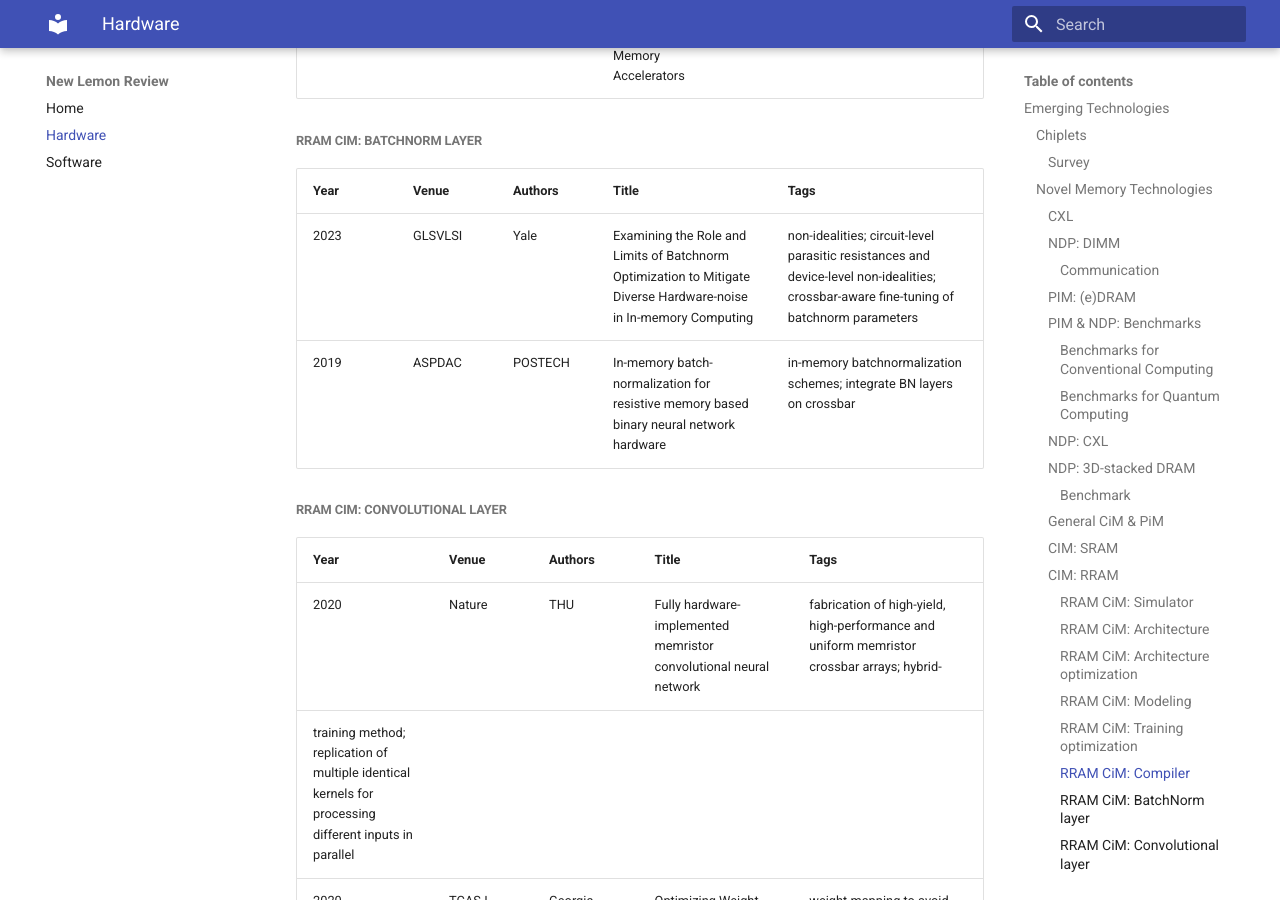
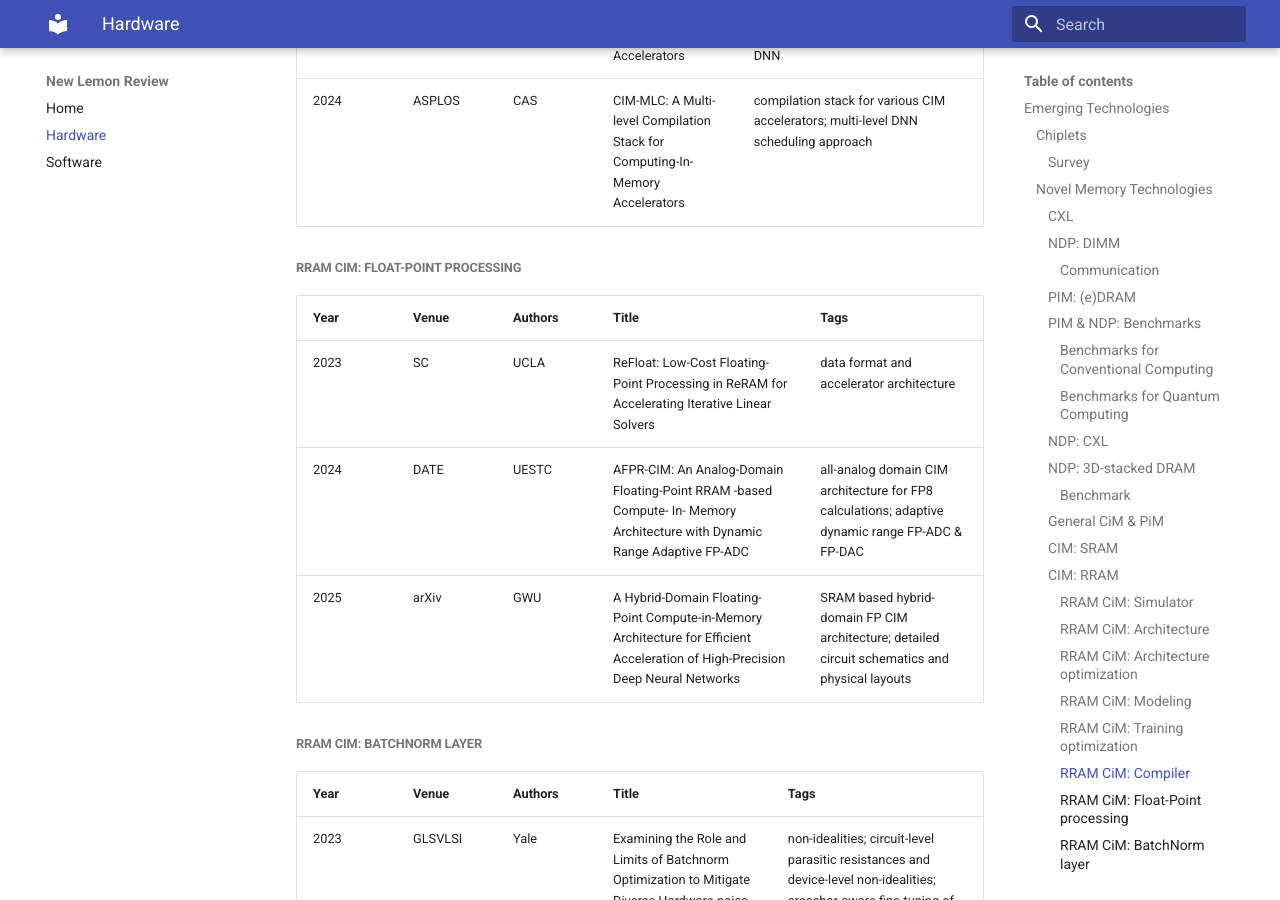
Before and after one commit to pku-lemonade/review, an MkDocs documentation site: the page built from docs/Hardware.md, in a window 1280 px wide and 900 px high, scrolled down 9749 px. Built offline with MkDocs 1.6.1 and Material for MkDocs 9.7.7, drawn with Linux system fonts in a browser that asks for light colours; some of the changed text lies outside the part shown.

Commit message:
Zyb 2025 week12 (#39)
* CIM related papers

* CIM related papers

```diff
--- a/docs/Hardware.md
+++ b/docs/Hardware.md
@@ -98,6 +98,8 @@
 | 2020 | ISCAS | JCU | MemTorch: A Simulation Framework for Deep Memristive Cross-Bar Architectures | supports both GPUs and CPUs; integrates directly with PyTorch; simulate non-idealities of memristive devices within cross-bar, tested on VGG-16, CIFAR-10 |
 | 2018 | JSSC | MIT | CONV-SRAM: An Energy-Efficient SRAM With In-Memory Dot-Product Computation for Low-Power Convolutional Neural Networks | SRAM-embedded convolution (dot-product) computation architecture for BNN; support multi-bit input-output |
 | 2022 | TCAD | NTHU | MARS: Multi-macro Architecture SRAM CIM-Based Accelerator with Co-designed Compressed Neural Networks | sparsity algorithm designed for SRAM CiM; quantization algorithm with BN fusion |
+| 2023 | TCAS-I | UIC | MC-CIM: Compute-in-Memory With Monte-Carlo Dropouts for Bayesian Edge Intelligence | SRAM-based CIM macros to accelerate Monte-Carlo dropout; compute reuse between consecutive iterations |
+| 2025 | arXiv | Purdue | Hardware-Software Co-Design for Accelerating Transformer Inference Leveraging Compute-in-Memory | SRAM CIM architecture for accelerating attention; optimized for softmax; finer-granularity pipelining strategy |
 
 
 #### CIM: RRAM
@@ -149,6 +150,14 @@
 | 2023 | TACO | HUST | A Compilation Tool for Computation Offloading in ReRAM-based CIM Architectures | compilation tool to migrate legacy programs to CPU/CIM heterogeneous architectures; a model to quantify the performance gain |
 | 2023 | DAC | CAS | PIMCOMP: A Universal Compilation Framework for Crossbar-based PIM DNN Accelerators | compiler based on Crossbar/IMA/Tile/Chip hierarchy; "low latency" and "high throughput" mode; genetic algorithm to optimize weight replication and core mapping; scheduling algorithms for complex DNN |
 | 2024 | ASPLOS | CAS | CIM-MLC: A Multi-level Compilation Stack for Computing-In-Memory Accelerators | compilation stack for various CIM accelerators; multi-level DNN scheduling approach |
+
+##### RRAM CiM: Float-Point processing
+
+| Year | Venue | Authors | Title | Tags |
+|-|-|-|-|-|
+| 2023 | SC | UCLA | ReFloat: Low-Cost Floating-Point Processing in ReRAM for Accelerating Iterative Linear Solvers | data format and accelerator architecture |
+| 2024 | DATE | UESTC | AFPR-CIM: An Analog-Domain Floating-Point RRAM -based Compute- In- Memory Architecture with Dynamic Range Adaptive FP-ADC | all-analog domain CIM architecture for FP8 calculations; adaptive dynamic range FP-ADC & FP-DAC |
+| 2025 | arXiv | GWU | A Hybrid-Domain Floating-Point Compute-in-Memory Architecture for Efficient Acceleration of High-Precision Deep Neural Networks | SRAM based hybrid-domain FP CIM architecture; detailed circuit schematics and physical layouts |
 
 ##### RRAM CiM: BatchNorm layer
 
@@ -210,6 +219,12 @@
 | 2024 | TCAD | BUAA | CIM²PQ: An Arraywise and Hardware-Friendly Mixed Precision Quantization Method for Analog Computing-In-Memory | mixed precision quantization method based on evolutionary algorithm; arraywise quantization granularity; evaluation method to obtain the performance of strategy on the CIM |
 | 2023 | ISLPED | Purdue | Partial-Sum Quantization for Near ADC-Less Compute-In-Memory Accelerators | ADC-Less and near ADC-Less CiM accelerators; CiM hardware aware DNN quantization methodology |
 | 2023 | ICCD | SJTU | PSQ: An Automatic Search Framework for Data-Free Quantization on PIM-based Architecture | post-training quantization framework without retraining; hardware-aware block reassembly |
+
+#### CIM: Digital CIM
+
+| Year | Venue | Authors | Title | Tags |
+|-|-|-|-|-|
+| 2025 | ISCAS | CAS | StreamDCIM: A Tile-based Streaming Digital CIM Accelerator with Mixed-stationary Cross-forwarding Dataflow for Multimodal Transformer | tile-based reconfigurable CIM macro microarchitecture; mixed-stationary cross-forwarding dataflow; ping-pong-like finegrained compute-rewriting pipeline |
 
 #### NVM
 
```
Also changed, not shown: other parts of docs/Hardware.md (+0 -1 lines).
